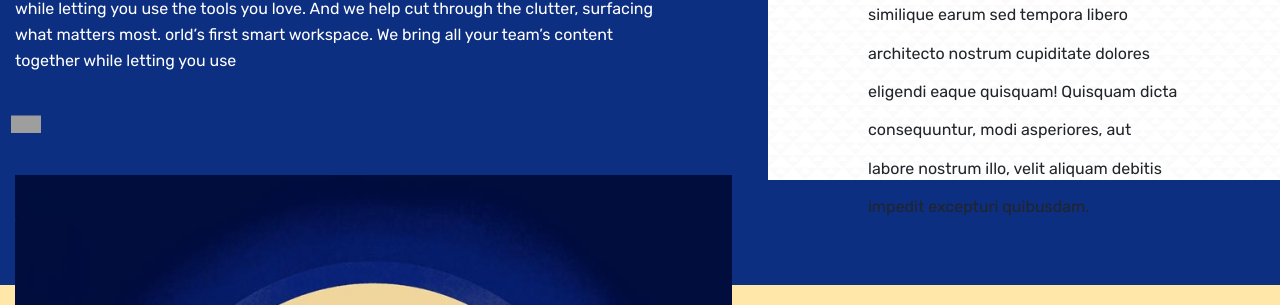
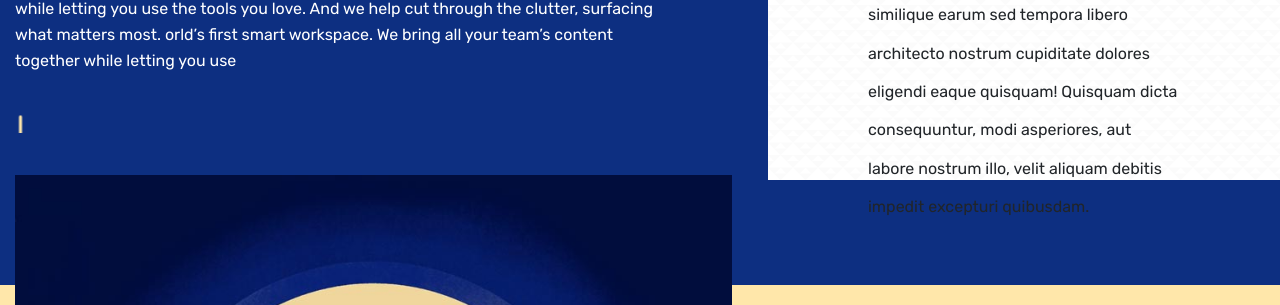
Before and after one commit to ashrafulash/iquery, a PHP site: page / in a window 1280 px wide. Shown: the part 620-925 px from the top of the page. Run offline with PHP 8.4, Linux system fonts and the light colour scheme; grey boxes are pictures that could not be loaded.

Commit message:
fixed icon

```diff
--- a/index.php
+++ b/index.php
@@ -37,8 +37,8 @@
             Dropbox is the world’s first smart workspace. We bring all your team’s content together while letting you use the tools you love. And we help cut through the clutter, surfacing what matters most. orld’s first smart workspace. We bring all your team’s content together while letting you use
           </p>
           <span class="moving-icon">
-            <img class="arrow-1" src="asset/images/svg/arrow-1" alt="iquery">
-            <img class="arrow-2" src="asset/images/svg/arrow-1" alt="iquery">
+            <img class="arrow-1" src="asset/images/svg/arrow-1.svg" alt="iquery">
+            <img class="arrow-2" src="asset/images/svg/arrow-1.svg" alt="iquery">
           </span>
       </div>
     </div>
```
